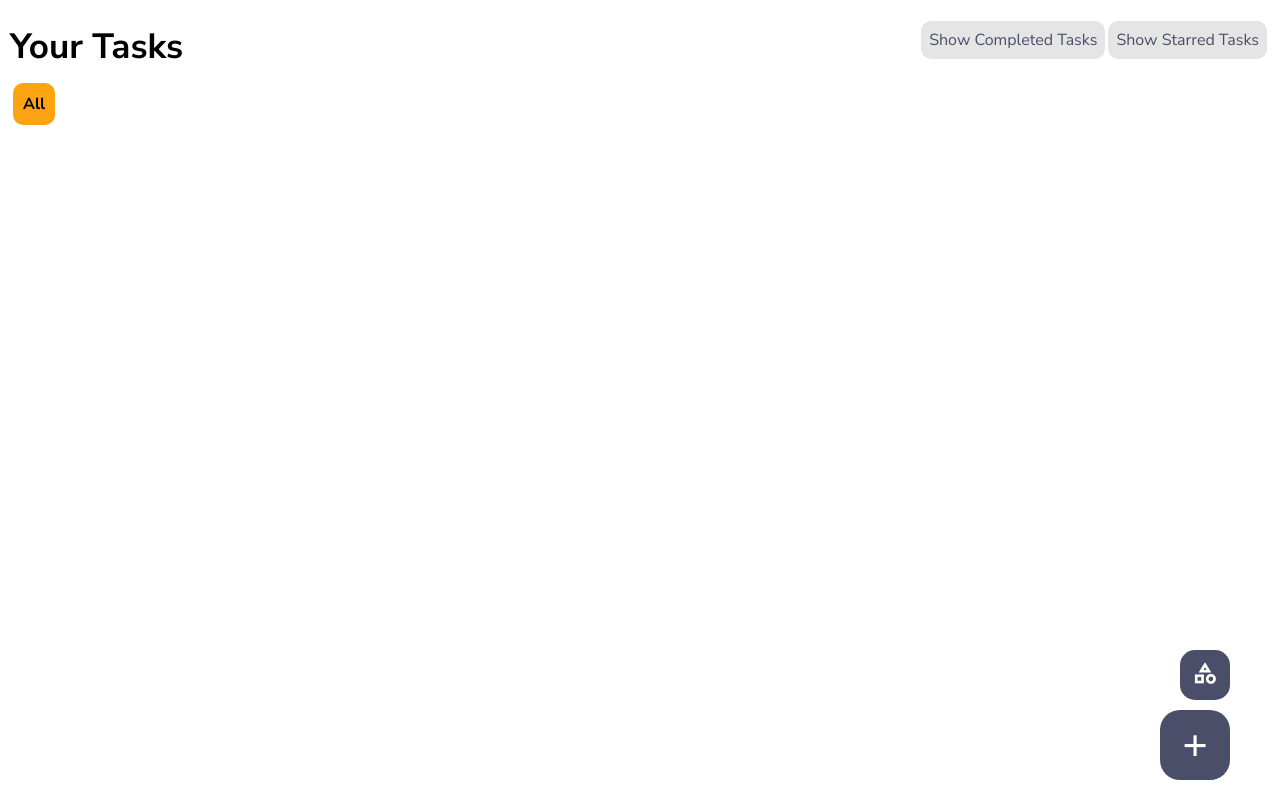
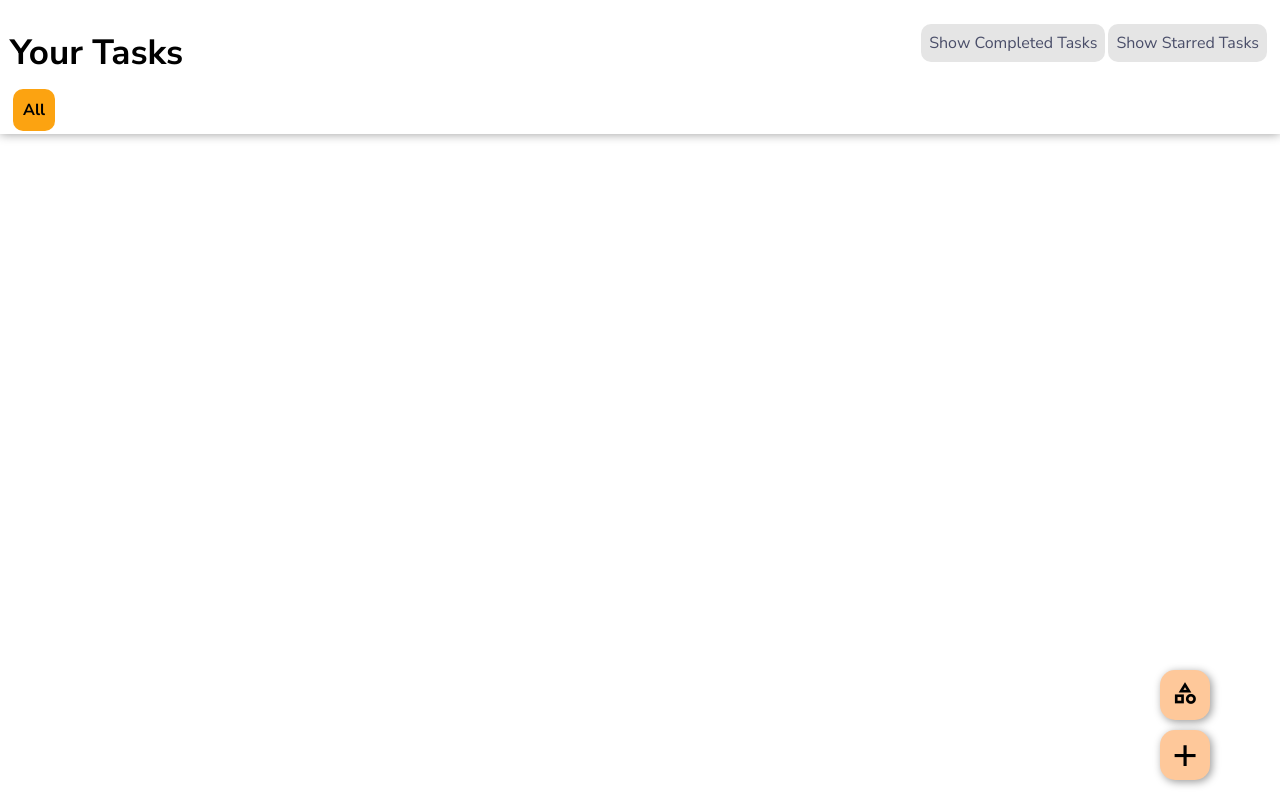
Before and after one commit to iamhimangshude/My-Django-Projects, a Django app: page / in a window 1280 px wide. Run offline with Django 5.2, Linux system fonts and the light colour scheme; data that the repository does not hold is empty.

Commit message:
Updated some UI changes

```diff
--- a/todo_app/static/todo_app/home.css
+++ b/todo_app/static/todo_app/home.css
@@ -17,6 +17,16 @@ body {
 }
 
 header {
+    z-index: 1;
+    position: fixed;
+    top: 0;
+    background-color: white;
+    width: 100%;
+    max-width: 100vw;
+    box-shadow: 0 0 10px rgba(0, 0, 0, 0.4);
+}
+
+header nav {
     font-family: 'Nunito Sans', sans-serif;
     display: flex;
     justify-content: space-between;
@@ -96,31 +106,31 @@ header h1 {
     align-items: center;
     justify-content: center;
     float: right;
-    background-color: #4a4e69;
+    background-color: #fec89a;
     text-align: center;
-
+    box-shadow: 2px 2px 8px rgba(0, 0, 0, 0.4);
 }
 
 #add-task {
     position: fixed;
     bottom: 20px;
-    right: 50px;
-    height: 70px;
-    width: 70px;
-    border-radius: 20px;
+    right: 70px;
+    height: 50px;
+    width: 50px;
+    border-radius: 15px;
 }
 
 #add-task a {
     font-size: 45px;
     font-weight: bold;
     text-decoration: none;
-    color: #ffffff;
+    color: #000;
 }
 
 #add-category {
     position: fixed;
-    bottom: 100px;
-    right: 50px;
+    bottom: 80px;
+    right: 70px;
     height: 50px;
     width: 50px;
     border-radius: 15px;
@@ -128,11 +138,12 @@ header h1 {
 
 #add-category a {
     text-decoration: none;
-    color: #ffffff;
+    color: #000;
 }
 
 #task-list {
-    margin: 10px 10px;
+    margin: 10px 13px;
+    margin-top: 150px !important;
     background-color: inherit;
 }
 
--- a/todo_app/templates/todo_app/home.html
+++ b/todo_app/templates/todo_app/home.html
@@ -13,14 +13,15 @@ Todo App
 
 {% block content %}
     <header>
+            <nav>
                 <h1>Your Tasks {% if slug != None and slug != "completed" %} in {{ slug }}{% endif %}</h1>
             <div id="complete_tasks" >
                 <a href="{% url "home" "completed" %}"class=" {% if slug == "completed" %}background-yellow{% endif %}">Show Completed Tasks</a>
                 <br>
                 <a href="{% url "home" "starred" %}"class=" {% if slug == "starred" %}background-yellow{% endif %}">Show Starred Tasks</a>
             </div>
+            </nav>
 
-    </header>
             <section id="categories">
                 <div class="scrollmenu">
                     <a href="{% url 'home' %}" {% if slug == None %}class="background-yellow"{% endif %}>All</a>
@@ -29,6 +30,7 @@ Todo App
                     {% endfor %}
                 </div>
             </section>
+    </header>
 
     <main>
         <div id="add-category" class="rounded-btn"><a href="{% url "create-category" %}"><span class="material-symbols-outlined">category</span></a></div>
```
Lines whose indentation alone changed are shown as unchanged.
